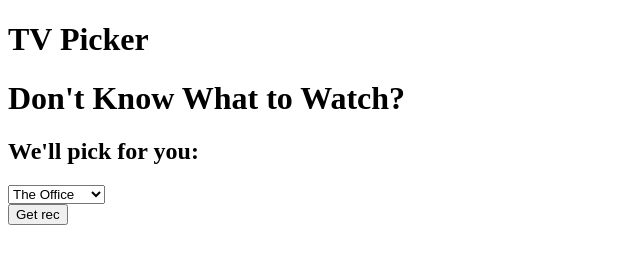
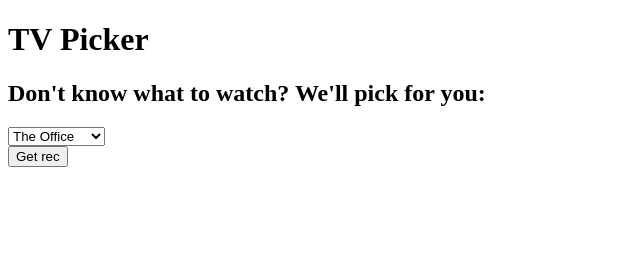
Before and after one commit to stevedoesitall/tv-picker, a website with bundled scripts: page index.html in a window 1280 px wide. Shown: the whole page, without its empty margins (0-640 px from the left). Built offline with nearby package versions, Linux system fonts and the light colour scheme.

Commit message:
Update index.html

```diff
--- a/index.html
+++ b/index.html
@@ -12,8 +12,7 @@
         <h1>TV Picker</h1>
     </div>
     <div id="main">
-        <h1>Don't Know What to Watch?</h1>
-        <h2>We'll pick for you:</h2>
+        <h2>Don't know what to watch? We'll pick for you:</h2>
             <div id="dropdown">
             <select id="shows">
                 <option value="2316" name="The Office">The Office</option>
```
